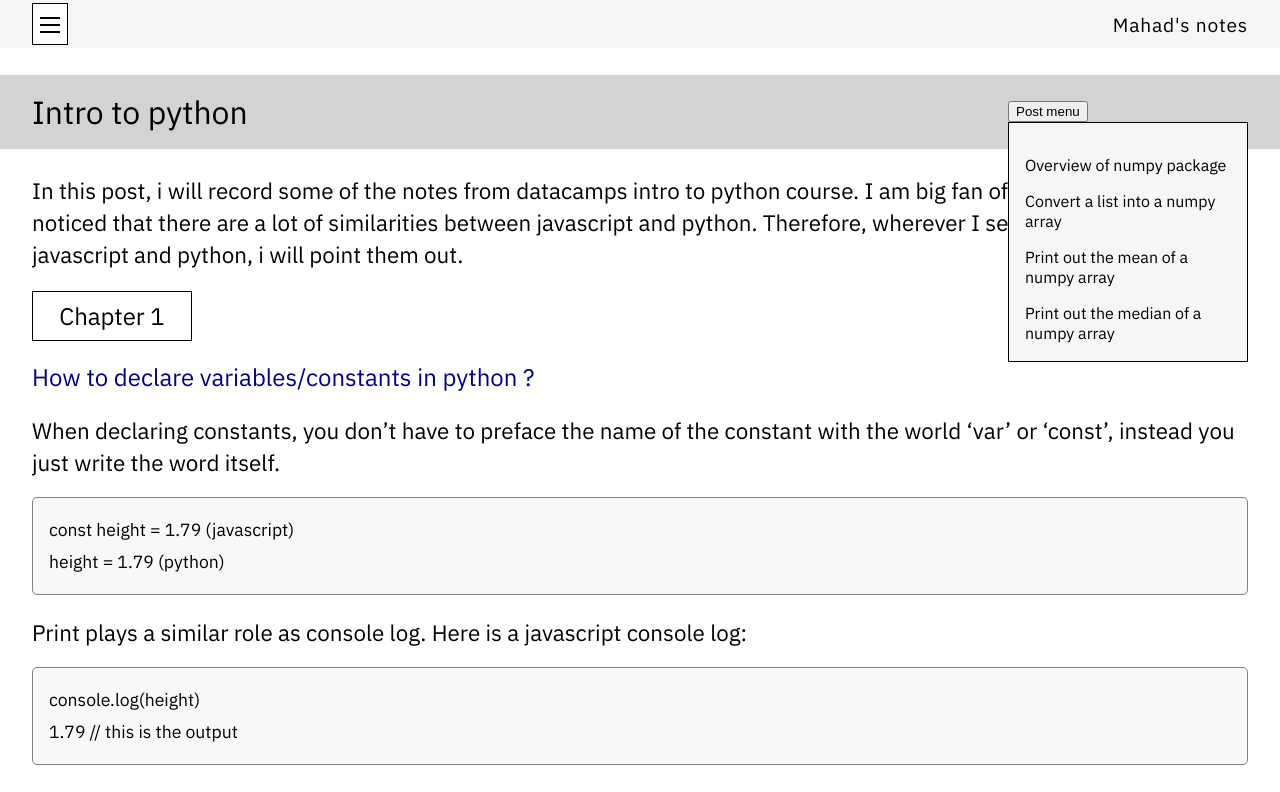
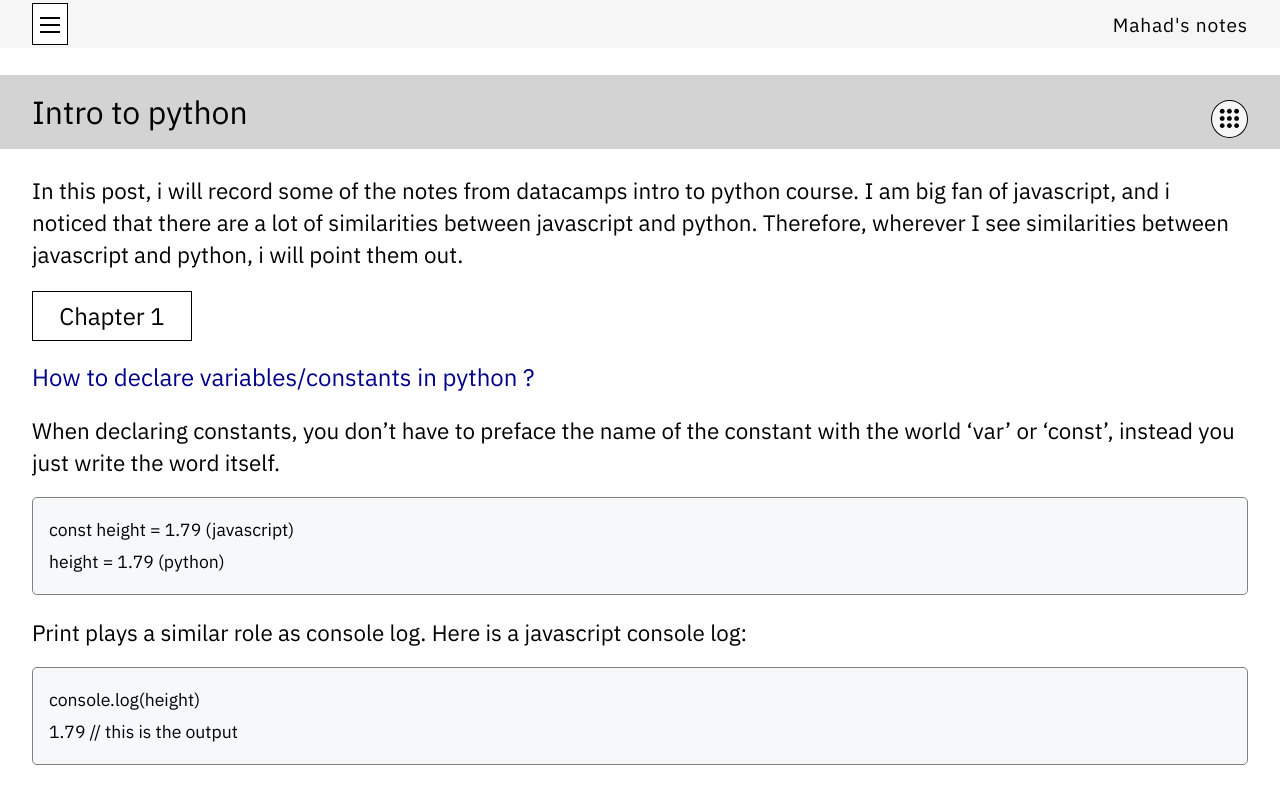
Before and after one commit to Elir-Mahad/notes, a Next.js app: page /intro-to-python in a window 1280 px wide. Shown: the top 792 px of the page. Built offline with nearby package versions, Linux system fonts and the light colour scheme.

Commit message:
style(PostMenu): add icons, useState hooks, functions, improve styles

```diff
--- a/components/PostMenu.js
+++ b/components/PostMenu.js
@@ -1,11 +1,49 @@
-import React from "react";
-import { PostMenuBox, PmOptions, PmIcon, PmOption } from "../styles/Styles";
+import React, { useState } from "react";
+import {
+  PostMenuBox,
+  PmOptions,
+  PmIcon,
+  PmOption,
+  PmOtitle,
+} from "../styles/Styles";
+import { CgMenuGridO } from "react-icons/cg";
+import { CgMenuMotion } from "react-icons/cg";
+//
+function PostMenu() {
+  //
+  const [openIcon, setOpenIcon] = useState(true);
 
-function PostMenu() {
+  const [closeIcon, setCloseIcon] = useState(false);
+
+  const [menuContent, setMenuContent] = useState(false);
+
+  const showContent = () => {
+    setMenuContent(true);
+    setOpenIcon(false);
+    setCloseIcon(true);
+  };
+
+  const hideContent = () => {
+    setMenuContent(false);
+    setOpenIcon(true);
+    setCloseIcon(false);
+  };
   return (
     <PostMenuBox>
-      <PmIcon>Post menu</PmIcon>
+      {openIcon && (
+        <PmIcon onClick={showContent}>
+          <CgMenuGridO />
+        </PmIcon>
+      )}
+      {closeIcon && (
+        <PmIcon onClick={hideContent}>
+          <CgMenuMotion />
+        </PmIcon>
+      )}
+      {menuContent && (
         <PmOptions>
+          <PmOtitle>Table of contents</PmOtitle>
+          <ol>
             <PmOption>Overview of numpy package </PmOption>
             <PmOption>Convert a list into a numpy array</PmOption>
             <PmOption>Print out the mean of a numpy array</PmOption>
@@ -19,9 +57,12 @@ function PostMenu() {
             <PmOption>Print out the mean of a 2d numpy array</PmOption>
             <PmOption>Print out the median of a 2d numpy array</PmOption>
             <PmOption>
-          Print out out the ‘correlation coefficient matrix’ of a 2d numpy array
+              Print out out the ‘correlation coefficient matrix’ of a 2d numpy
+              array
             </PmOption>
+          </ol>
         </PmOptions>
+      )}
     </PostMenuBox>
   );
 }
--- a/pages/intro-to-python.js
+++ b/pages/intro-to-python.js
@@ -26,7 +26,7 @@ function IntroPython() {
         />
       </Head>
       <PostTitle className={style.weight100}>Intro to python</PostTitle>
-      <PostMenu />
+      {/* <PostMenu /> */}
       <BlogBody>
         <Sentence>
           {" "}
@@ -37,6 +37,7 @@ function IntroPython() {
           point them out.{" "}
         </Sentence>
         {/*  */}
+        <PostMenu />
         <IntroPyOne />
         <IntroPyTwo />
         <IntroPyThree />
--- a/styles/Styles.js
+++ b/styles/Styles.js
@@ -172,7 +172,6 @@ export const TbMicon = styled.div`
   padding-top: 0.5rem;
   padding-left: 0.3rem;
   padding-right: 0.3rem;
-
   background-color: white;
 `;
 
@@ -360,24 +359,41 @@ export const PostMenuBox = styled.div`
   position: fixed;
   right: 0;
   top: 100px;
-  // width: 15rem;
-  // height: 15rem;
+  display: flex;
+  flex-direction: column;
+  align-items: flex-end;
   margin-right: 2rem;
+  @media (max-width: 500px) {
+    margin-right: 1rem;
+  }
+`;
+
+export const PmIcon = styled.button`
+  font-size: 1.8rem;
+  border-radius: 50%;
+  height: 2.4rem;
+  background-color: #f6f6f6;
+  border: 1px solid black;
+  padding: 0.2rem;
+  cursor: pointer;
 `;
 
 export const PmOptions = styled.div`
   overflow: auto;
   height: 15rem;
   width: 15rem;
-  padding: 1rem;
   background-color: #f6f6f6;
   border: 1px solid black;
+  border-radius: 1rem;
 `;
 
-export const PmIcon = styled.button`
-  //
+export const PmOtitle = styled.p`
+  background-color: black;
+  color: white;
+  text-align: center;
+  padding: 0.5rem;
 `;
 
-export const PmOption = styled.p`
-  //
+export const PmOption = styled.li`
+  padding: 0.5rem;
 `;
```
Lines whose indentation alone changed are shown as unchanged.
